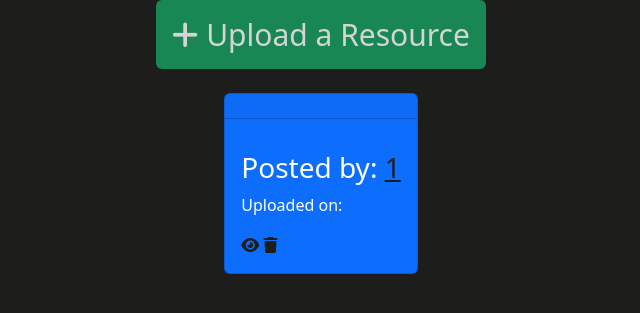
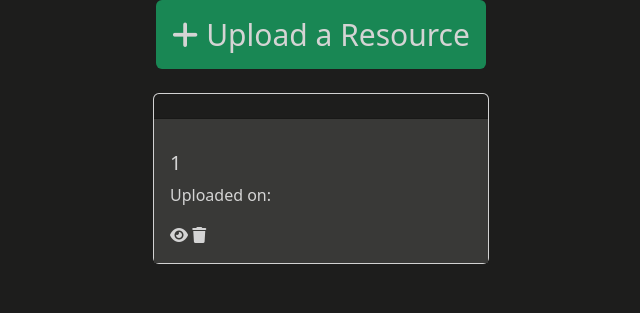
Before and after one commit to PHY5ZEKE/2itg_grp4_GuildArts, a PHP site: page /resource.php in a window 1280 px wide; the page is wider, and only the part inside the window is pictured. Shown: the part 85-398 px from the top of that part, without its empty margins (319-959 px from the left). Run offline with PHP 8.4, Linux system fonts and the light colour scheme; the visitor is signed in with stand-in values (Sample User, id 1); tables that the repository leaves empty or names only in its code hold one stand-in row (values such as "Sample post"); data that the repository does not hold is empty; some libraries are stand-ins or nearby versions.

Commit message:
css for ol resources and fixed icon sa home

```diff
--- a/css/resourceStyle.css
+++ b/css/resourceStyle.css
@@ -52,19 +52,84 @@ a{
   }
 
   .resource-links {
-	display: flex;
-	justify-content: center;
+
   }
 
   .resource-container {
-	display: flex;
+
+	display:flex;
 	flex-wrap: wrap;
-	gap: 20px;
+	flex-direction: row;
+    justify-content:space-evenly;
+    align-content:center;
+    gap: 1rem;
+
+
   }
 
   .card {
-	max-width: 18rem;
+
+	width: 21rem;
+	height: 100%;
+
+
+
   }
+  .card:hover{
+	margin-top: -50px;
+	height: 110%;
+	transition: 0.4s ease-in-out;
+	transform: scale(1.1);
+  }
+
+  .card:not(hover) {
+	margin-top: 0;
+	height: 100%;
+	transition: 0.2s ease-in;
+  }
+  .card-header{
+	background-color: #1d1d1c;
+
+  }
+  .card-header h2{
+	color: #A65A28;
+
+  }
+
+  .card-body{
+	background-color: #393937;
+  }
+
+  .card-title{
+	color: #D4D4D4;
+  }
+  .card-title a{
+	text-decoration: none;
+  }
+
+  .card-title h3{
+	color: #D4D4D4;
+  }
+
+  .card-text{
+	color: #D4D4D4;
+  }
+  .card p{
+	color: #D4D4D4;
+  }
+  .card h3{
+	color: #D4D4D4;
+  }
+  .card h5 a{
+	text-decoration: none;
+  }
+  .card a{
+	color: #D4D4D4;
+  }
+  h3 a{
+	text-decoration: none;
+  }
+
 
 .hovertext {
 	position: relative;
--- a/resource.php
+++ b/resource.php
@@ -79,6 +79,7 @@ require_once 'includes\dbh.inc.php';
 
               <center><a href="uploadResource.php" class="btn btn-success"><i class="fa fa-plus"></i> Upload a Resource</a></center>
               <br>
+
               <section class="resource-links">
   <div class="resource-container">
   <?php
@@ -96,9 +97,9 @@ if (!mysqli_stmt_prepare($stmt, $sql)) {
         $fileName = $row["resourceFile"]; // Set the file name here
         $filePath = 'uploads/resources/' . $fileName; // Set the file path here
 
-        echo '<div class="card text-bg-primary mb-3">
+        echo '<div class="card">
                 <div class="card-header">
-                    <h3>' . $row["typeFile"] . '</h3>
+                    <h2>' . $row["typeFile"] . '</h2>
                 </div>
                 <div class="card-body">
                     <h5 class="card-title">
@@ -107,9 +108,9 @@ if (!mysqli_stmt_prepare($stmt, $sql)) {
                         </a>
                     </h5>
                     <p class="card-text">' . $row["resourceDesc"] . '</p>
-                    <h3>Posted by: <a href="visitProfile.php?userid=' . $row["userid"] . '&useruid=' . $row["useruid"] . '">' . $row["useruid"] . '</a></h3>
+                    <h5><a href="visitProfile.php?userid=' . $row["userid"] . '&useruid=' . $row["useruid"] . '">' . $row["useruid"] . '</a></h5>
                     <p class="card-text">Uploaded on: ' . $row["uploadDate"] . '</p>
-                    <a href="readResource.php?id=' . $row['idResource'] . '" class="mr-3" title="View Resource" data-toggle="tooltip"><span class="fa fa-eye"></span></a>'
+                   <a href="readResource.php?id=' . $row['idResource'] . '" class="mr-3" title="View Resource" data-toggle="tooltip"><span class="fa fa-eye"></span></a>'
                     ;
 
         // Check if the logged-in user is the uploader
```
Also changed, not shown: main.php (+6 -1 lines), uploads/resources/346101240_1930052457356772_6925248637592900251_n.jpg (added), 1 other file.
